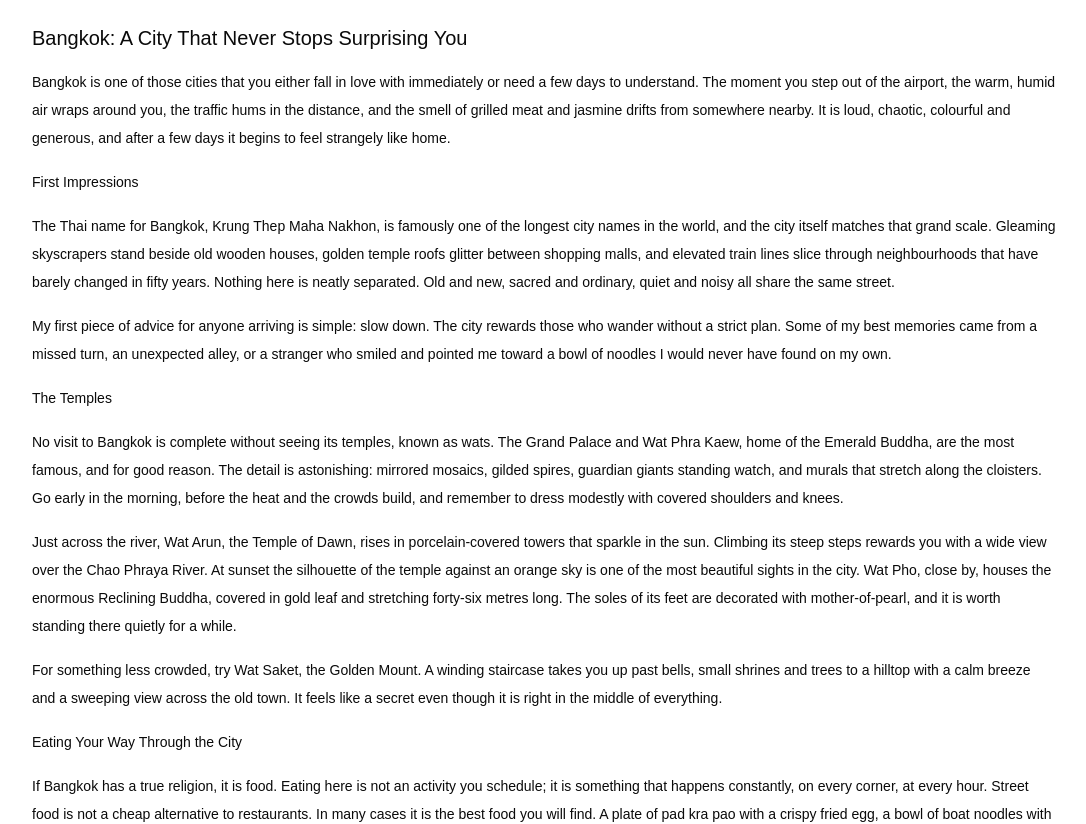
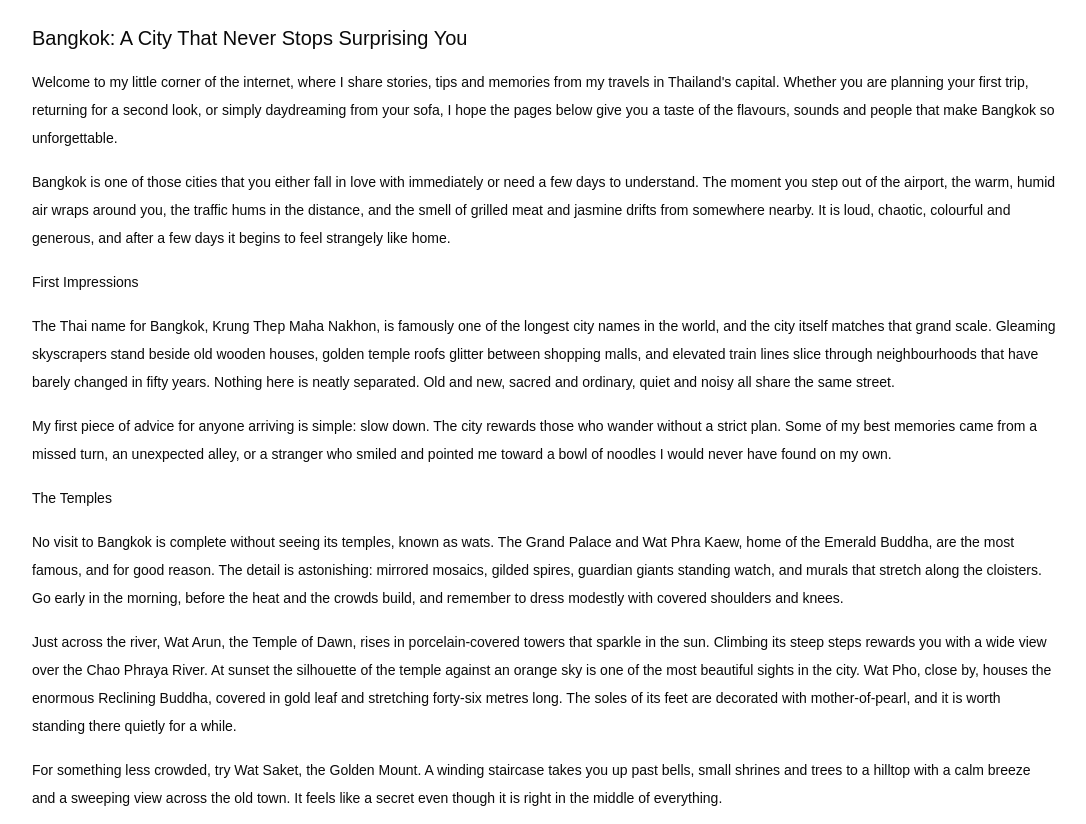
Before and after one commit to salaithianlianben/demo-test, a React (Vite) app in the folder apps/web/: page / in a window 1280 px wide. Shown: the top 824 px of the page, without its empty margins (96-1182 px from the left). Built offline with nearby package versions, Linux system fonts and the light colour scheme.

Commit message:
add new paragrahp

```diff
--- a/apps/web/src/App.tsx
+++ b/apps/web/src/App.tsx
@@ -5,6 +5,15 @@ export function App() {
         <h1 className="text-xl font-medium">
           Bangkok: A City That Never Stops Surprising You
         </h1>
+
+        <p>
+          Welcome to my little corner of the internet, where I share stories,
+          tips and memories from my travels in Thailand&apos;s capital. Whether
+          you are planning your first trip, returning for a second look, or
+          simply daydreaming from your sofa, I hope the pages below give you a
+          taste of the flavours, sounds and people that make Bangkok so
+          unforgettable.
+        </p>
 
         <p>
           Bangkok is one of those cities that you either fall in love with
```
